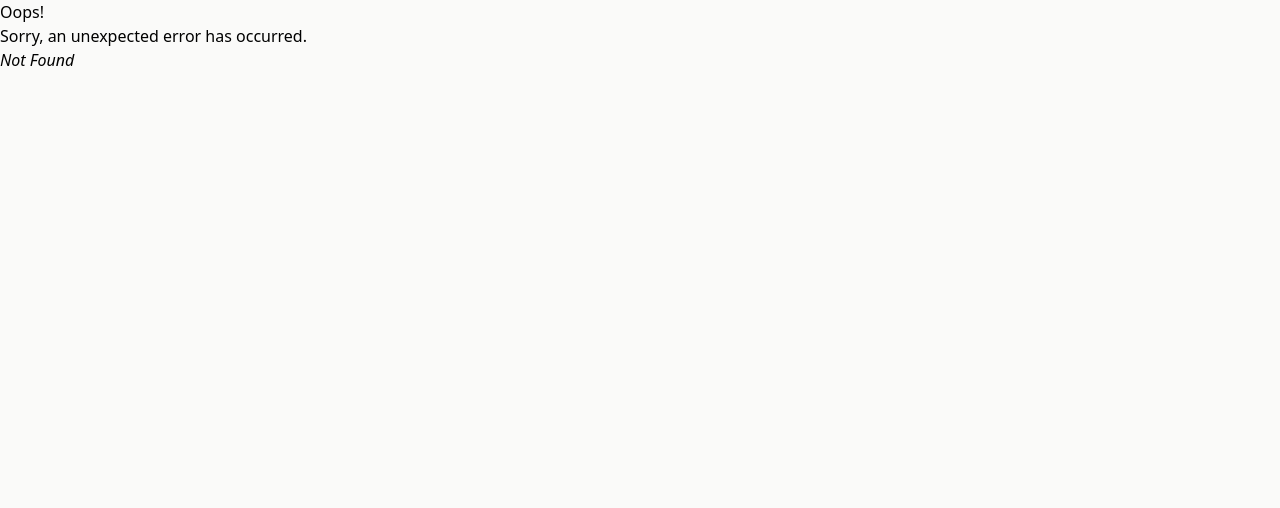
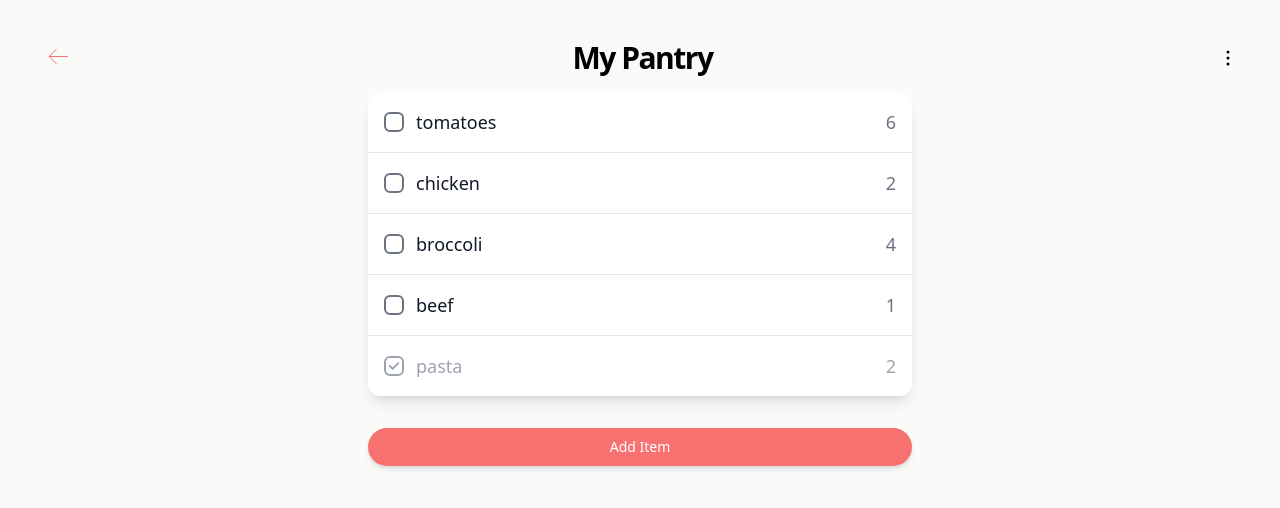
Before and after one commit to jtimmerb/Eatr, a React (Vite) app in the folder frontend/: page /pantry in a window 1280 px wide. Before the commit this address had no page. Shown: the top 508 px of the page. Built offline with nearby package versions, Linux system fonts and the light colour scheme.

Commit message:
create both pantry modals for creation and options

```diff
--- a/frontend/src/App.tsx
+++ b/frontend/src/App.tsx
@@ -2,7 +2,7 @@ import { createBrowserRouter, RouterProvider } from "react-router-dom";
 import React from "react";
 
 import LandingPage from "./pages/landing-page";
-import ErrorPage from "./pages/error-page"
+import ErrorPage from "./pages/error-page";
 import LoginPage from "./pages/loginPage";
 import SignUpPage from "./pages/signupPage";
 import UserHome from "./pages/userHomePage";
@@ -12,24 +12,32 @@ import DiscoverPage from "./pages/discoverPage";
 
 const router = createBrowserRouter([
   {
-    path: '/',
-    element: <LandingPage/>,
-    errorElement: <ErrorPage/>
+    path: "/",
+    element: <LandingPage />,
+    errorElement: <ErrorPage />,
   },
   {
-    path: 'login',
-    element: <LoginPage/>,
-    errorElement: <ErrorPage/>
+    path: "login",
+    element: <LoginPage />,
+    errorElement: <ErrorPage />,
   },
   {
-    path: 'signup',
-    element: <SignUpPage/>,
-    errorElement:<ErrorPage/>
-  }
-])
+    path: "signup",
+    element: <SignUpPage />,
+    errorElement: <ErrorPage />,
+  },
+  {
+    path: "home",
+    element: <UserHome />,
+    errorElement: <ErrorPage />,
+  },
+  {
+    path: "pantry",
+    element: <UserPantryPage />,
+    errorElement: <ErrorPage />,
+  },
+]);
 
 export default function App() {
-  return (
-    <RouterProvider router={router}/>
-  );
+  return <RouterProvider router={router} />;
 }
--- a/frontend/src/elements/buttons/red-solid-button.tsx
+++ b/frontend/src/elements/buttons/red-solid-button.tsx
@@ -1,15 +1,15 @@
 import React from "react";
 
 interface IProps {
-  onClick: () => void;
-  children: React.ReactNode;
+  onClick?: () => void;
+  children?: React.ReactNode;
   className?: string;
 }
 
 const RedSolidButton: React.FC<IProps> = ({ onClick, children, className }) => {
   return (
     <button
-      className={`w-52 py-2 px-4 border border-transparent text-sm font-medium rounded-2xl text-white bg-red-400 shadow-md ${className}`}
+      className={`w-52 py-2 px-4 border border-transparent text-sm font-medium rounded-full text-white bg-red-400 shadow-md ${className}`}
       onClick={onClick}
     >
       {children}
--- a/frontend/src/elements/buttons/white-solid-button.tsx
+++ b/frontend/src/elements/buttons/white-solid-button.tsx
@@ -1,15 +1,19 @@
 import React from "react";
 
 interface IProps {
-  onClick: () => void;
-  children: React.ReactNode;
+  onClick?: () => void;
+  children?: React.ReactNode;
   className?: string;
 }
 
-const WhiteSolidButton: React.FC<IProps> = ({ onClick, children, className }) => {
+const WhiteSolidButton: React.FC<IProps> = ({
+  onClick,
+  children,
+  className,
+}) => {
   return (
     <button
-      className={`w-52 py-2 px-4 border border-transparent text-sm font-medium rounded-2xl text-red-400 bg-white shadow-md ${className}`}
+      className={`w-52 py-2 px-4 border border-transparent text-sm font-medium rounded-full text-red-400 bg-white shadow-md ${className}`}
       onClick={onClick}
     >
       {children}
--- /dev/null
+++ b/frontend/src/elements/input/number.tsx
@@ -0,0 +1,37 @@
+import React from "react";
+
+interface IProps {
+  inputID?: string;
+  name?: string;
+  value?: number;
+  placeholder?: string;
+  label?: string;
+  onChange?: React.ChangeEventHandler<HTMLInputElement>;
+}
+
+const NumberInput: React.FC<IProps> = (props) => {
+  const { inputID, name, value, placeholder, label, onChange } = props;
+
+  return (
+    <div className="mb-4 w-full">
+      <label
+        htmlFor={inputID}
+        className="block text-gray-700 text-sm font-bold mb-2"
+      >
+        {label}
+      </label>
+      <input
+        type="number"
+        id={inputID}
+        placeholder={placeholder}
+        name={name}
+        value={value}
+        onChange={onChange}
+        className="border rounded-md py-2 px-3 w-full text-gray-700 focus:outline-none focus:ring-1"
+        required
+      />
+    </div>
+  );
+};
+
+export default NumberInput;
--- /dev/null
+++ b/frontend/src/elements/input/select.tsx
@@ -0,0 +1,42 @@
+import React from "react";
+
+interface Option {
+  label: string;
+  value: string;
+}
+
+interface IProps {
+  inputID?: string;
+  name?: string;
+  value?: string;
+  label?: string;
+  options: Option[];
+  onChange?: React.ChangeEventHandler<HTMLSelectElement>;
+}
+
+const SelectInput: React.FC<IProps> = (props) => {
+  const { inputID, name, value, options, label, onChange } = props;
+
+  return (
+    <div className="mb-4 w-full">
+      <label
+        htmlFor={inputID}
+        className="block text-gray-700 text-sm font-bold mb-2"
+      >
+        {label}
+      </label>
+      <select
+        id="countries"
+        value={value}
+        onChange={onChange}
+        className="border bg-white rounded-md py-2 px-3 w-full text-gray-700 focus:outline-none focus:ring-1"
+      >
+        {options.map((option) => (
+          <option value={option.value}>{option.label}</option>
+        ))}
+      </select>
+    </div>
+  );
+};
+
+export default SelectInput;
--- /dev/null
+++ b/frontend/src/elements/input/text.tsx
@@ -0,0 +1,37 @@
+import React from "react";
+
+interface IProps {
+  inputID?: string;
+  name?: string;
+  value?: string;
+  placeholder?: string;
+  label?: string;
+  onChange?: React.ChangeEventHandler<HTMLInputElement>;
+}
+
+const TextInput: React.FC<IProps> = (props) => {
+  const { inputID, name, value, placeholder, label, onChange } = props;
+
+  return (
+    <div className="mb-4 w-full">
+      <label
+        htmlFor={inputID}
+        className="block text-gray-700 text-sm font-bold mb-2"
+      >
+        {label}
+      </label>
+      <input
+        type="text"
+        id={inputID}
+        placeholder={placeholder}
+        name={name}
+        value={value}
+        onChange={onChange}
+        className="border rounded-md py-2 px-3 w-full text-gray-700 focus:outline-none focus:ring-1"
+        required
+      />
+    </div>
+  );
+};
+
+export default TextInput;
--- /dev/null
+++ b/frontend/src/elements/layout/modal.tsx
@@ -0,0 +1,47 @@
+import React, { Children } from "react";
+
+interface IProps {
+  title: string;
+  onClose?: () => void;
+  children?: React.ReactNode;
+}
+
+const Modal: React.FC<IProps> = ({ onClose, children, title }) => {
+  return (
+    <>
+      <div className="fixed left-0 right-0 top-0 bottom-0 bg-[#00000033] z-50 inset-0 overflow-y-auto">
+        <div
+          className="absolute left-0 right-0 top-0 bottom-0"
+          onClick={() => (onClose ? onClose() : null)}
+        ></div>
+        <div className="flex items-center justify-center min-h-screen p-4">
+          <div className="relative bg-white w-full max-w-md mx-auto rounded-lg shadow-lg p-6">
+            <div className="w-full flex flex-row justify-between">
+              <p className="text-2xl font-bold text-gray-800">{title}</p>
+              <button className="" onClick={onClose}>
+                <svg
+                  className="h-6 w-6 text-gray-500"
+                  fill="none"
+                  stroke="currentColor"
+                  viewBox="0 0 24 24"
+                >
+                  <path
+                    strokeLinecap="round"
+                    strokeLinejoin="round"
+                    strokeWidth="2"
+                    d="M6 18L18 6M6 6l12 12"
+                  />
+                </svg>
+              </button>
+            </div>
+            <div className="my-3 h-[1px] w-full bg-gray-200" />
+
+            {children}
+          </div>
+        </div>
+      </div>
+    </>
+  );
+};
+
+export default Modal;
--- a/frontend/src/elements/pageHeader.tsx
+++ b/frontend/src/elements/pageHeader.tsx
@@ -5,9 +5,14 @@ import ArrowIcon from "../images/arrowIcon";
 interface IProps {
   children: React.ReactNode;
   backAddr: string;
+  secondaryIcon?: React.ReactNode;
 }
 
-const PageHeader: React.FC<IProps> = ({children, backAddr}) => {
+const PageHeader: React.FC<IProps> = ({
+  children,
+  secondaryIcon,
+  backAddr,
+}) => {
   const navigate = useNavigate();
   const back = () => {
     navigate(backAddr);
@@ -15,14 +20,14 @@ const PageHeader: React.FC<IProps> = ({children, backAddr}) => {
 
   return (
     <>
-      <div className="flex items-center justify-between mx-auto pt-10 ">
+      <div className="flex flex-row items-center justify-between mx-auto pt-10 ">
         <button name="backArrow" className="ml-12" type="button" onClick={back}>
           <ArrowIcon className="stroke-red-400" />
         </button>
         <label className="not-italic font-extrabold text-3xl tracking-tighter text-black">
           {children}
         </label>
-        <div className="w-16"></div>
+        <div className="flex flex-row w-16 inline-block">{secondaryIcon}</div>
       </div>
     </>
   );
--- /dev/null
+++ b/frontend/src/images/ellipsisIcon.tsx
@@ -0,0 +1,24 @@
+import React from "react";
+
+interface IProps {
+  className?: string;
+}
+
+const EllipsisIcon: React.FC<IProps> = (props) => (
+  <svg
+    xmlns="http://www.w3.org/2000/svg"
+    fill="none"
+    viewBox="0 0 24 24"
+    strokeWidth={1.5}
+    stroke="currentColor"
+    className={props.className}
+  >
+    <path
+      strokeLinecap="round"
+      strokeLinejoin="round"
+      d="M12 6.75a.75.75 0 110-1.5.75.75 0 010 1.5zM12 12.75a.75.75 0 110-1.5.75.75 0 010 1.5zM12 18.75a.75.75 0 110-1.5.75.75 0 010 1.5z"
+    />
+  </svg>
+);
+
+export default EllipsisIcon;
--- a/frontend/src/pages/userHomePage.tsx
+++ b/frontend/src/pages/userHomePage.tsx
@@ -50,7 +50,7 @@ const UserHome: React.FC = () => {
 
   return (
     <>
-      <PageHeader pageName="Home" backAddr="/login" />
+      <PageHeader backAddr="/login">Home</PageHeader>
       <Container className="mt-4">
         {/* Discover section */}
         <div className="mt-6 mb-5">
--- a/frontend/src/pages/userPantryPage.tsx
+++ b/frontend/src/pages/userPantryPage.tsx
@@ -7,6 +7,12 @@ import PageHeader from "../elements/pageHeader";
 import Card from "../elements/layout/card";
 import Container from "../elements/layout/container";
 import ListItem from "../elements/pantry/listItem";
+import RedSolidButton from "../elements/buttons/red-solid-button";
+import Modal from "../elements/layout/modal";
+import TextInput from "../elements/input/text";
+import NumberInput from "../elements/input/number";
+import SelectInput from "../elements/input/select";
+import EllipsisIcon from "../images/ellipsisIcon";
 
 const Divider: React.FC = () => <div className="h-[1px] w-full bg-gray-200" />;
 
@@ -27,6 +33,9 @@ const UserRecipePage: React.FC = () => {
     { name: "pasta", count: 2, checked: true },
   ]);
 
+  const [showOptsModal, setShowOptsModal] = useState<boolean>(false);
+  const [showAddModal, setShowAddModal] = useState<boolean>(false);
+
   const navFindRec = () => {
     console.log("findrec");
   };
@@ -45,9 +54,24 @@ const UserRecipePage: React.FC = () => {
     setItems(newItems);
   };
 
+  const unitOptions = [
+    { label: "Unit", value: "unit" },
+    { label: "Pound", value: "lb" },
+    { label: "Ounce", value: "oz" },
+  ];
+
   return (
     <>
-      <PageHeader pageName="My Pantry" backAddr="/userhome" />
+      <PageHeader
+        backAddr="/home"
+        secondaryIcon={
+          <button onClick={() => setShowOptsModal(true)}>
+            <EllipsisIcon className="w-6 h-6" />
+          </button>
+        }
+      >
+        My Pantry
+      </PageHeader>
 
       <Container className="mt-4">
         <Card>
@@ -66,7 +90,49 @@ const UserRecipePage: React.FC = () => {
             </>
           ))}
         </Card>
+
+        <div className="w-full mt-8">
+          <RedSolidButton
+            className="w-full"
+            onClick={() => setShowAddModal(true)}
+          >
+            Add Item
+          </RedSolidButton>
+        </div>
       </Container>
+
+      {showAddModal ? (
+        <Modal title="New Item" onClose={() => setShowAddModal(false)}>
+          <div>
+            <TextInput label="Name" placeholder="Enter ingredient name" />
+            <div className="flex flex-row justify-around">
+              <NumberInput label="Count" placeholder="Enter count" value={1} />
+              <div className="mx-2"></div>
+              <SelectInput
+                label="Unit"
+                value={unitOptions[0].value}
+                options={unitOptions}
+              />
+            </div>
+
+            <div className="w-full mt-4">
+              <RedSolidButton className="w-full" onClick={() => null}>
+                Add Item
+              </RedSolidButton>
+            </div>
+          </div>
+        </Modal>
+      ) : null}
+
+      {showOptsModal ? (
+        <Modal title="Options" onClose={() => setShowOptsModal(false)}>
+          <div className="w-full mt-4">
+            <RedSolidButton className="w-full" onClick={() => null}>
+              Delete Checked Items
+            </RedSolidButton>
+          </div>
+        </Modal>
+      ) : null}
     </>
   );
 };
```
